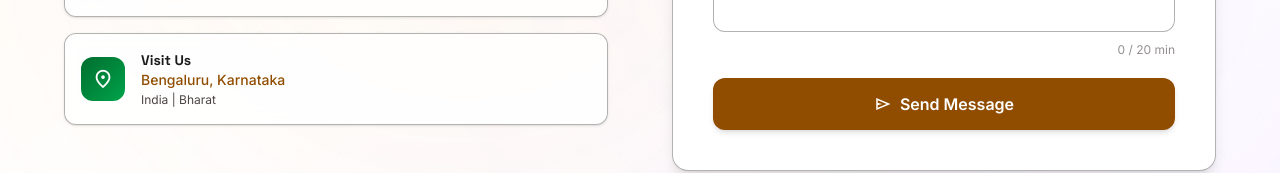
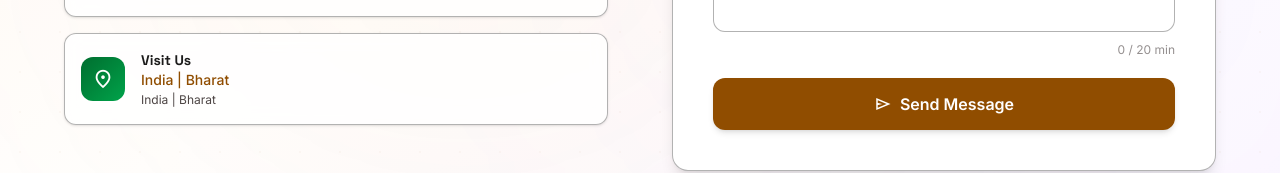
Before and after one commit to flywithvvk/g4gwebsite, a Next.js app: page /contact in a window 1280 px wide. Shown: the part 588-761 px from the top of the page. Built offline with nearby package versions, Linux system fonts and the light colour scheme.

Commit message:
Fix address: India | Bharat only, no city name
Co-authored-by: Copilot <223556219+Copilot@users.noreply.github.com>

```diff
--- a/app/contact/ContactClient.tsx
+++ b/app/contact/ContactClient.tsx
@@ -26,8 +26,8 @@ const contactMethods = [
   {
     icon: 'location_on',
     title: 'Visit Us',
-    detail: 'Bengaluru, Karnataka',
-    href: 'https://maps.google.com/?q=Bengaluru+Karnataka+India',
+    detail: 'India | Bharat',
+    href: 'https://maps.google.com/?q=India',
     sub: 'India | Bharat',
     color: 'from-tertiary to-[#00a34a]',
   },
@@ -404,8 +404,7 @@ export default function ContactClient() {
                   <div className="flex items-start gap-3">
                     <Icon name="location_on" size={20} className="text-primary mt-0.5 flex-shrink-0" />
                     <div>
-                      <p className="text-sm font-medium">Bengaluru, Karnataka</p>
-                      <p className="text-xs text-on-surface-variant mt-0.5 flex items-center gap-1"><IndiaFlag size={14} /> India | Bharat</p>
+                      <p className="text-sm font-medium flex items-center gap-1"><IndiaFlag size={16} /> India | Bharat</p>
                     </div>
                   </div>
                   <div className="flex items-start gap-3">
@@ -438,8 +437,8 @@ export default function ContactClient() {
                     <Icon name="map" size={32} className="text-primary" />
                   </div>
                   <h4 className="font-bold text-base mb-2 font-display">Go4Garage HQ</h4>
-                  <p className="text-sm text-on-surface-variant mb-4">Bengaluru, Karnataka &nbsp;<span className="inline-flex items-center gap-1"><IndiaFlag size={14} /> India | Bharat</span></p>
-                  <motion.a href="https://maps.google.com/?q=Bengaluru+Karnataka+India" target="_blank" rel="noopener noreferrer" whileHover={{ scale: 1.03 }} whileTap={{ scale: 0.97 }} className="inline-flex items-center gap-2 px-5 py-2.5 bg-primary text-primary-on rounded-xl font-semibold text-sm shadow-md hover:shadow-lg transition-all">
+                  <p className="text-sm text-on-surface-variant mb-4"><span className="inline-flex items-center gap-1"><IndiaFlag size={14} /> India | Bharat</span></p>
+                  <motion.a href="https://maps.google.com/?q=India" target="_blank" rel="noopener noreferrer" whileHover={{ scale: 1.03 }} whileTap={{ scale: 0.97 }} className="inline-flex items-center gap-2 px-5 py-2.5 bg-primary text-primary-on rounded-xl font-semibold text-sm shadow-md hover:shadow-lg transition-all">
                     <Icon name="open_in_new" size={16} />
                     Open in Maps
                   </motion.a>
```
